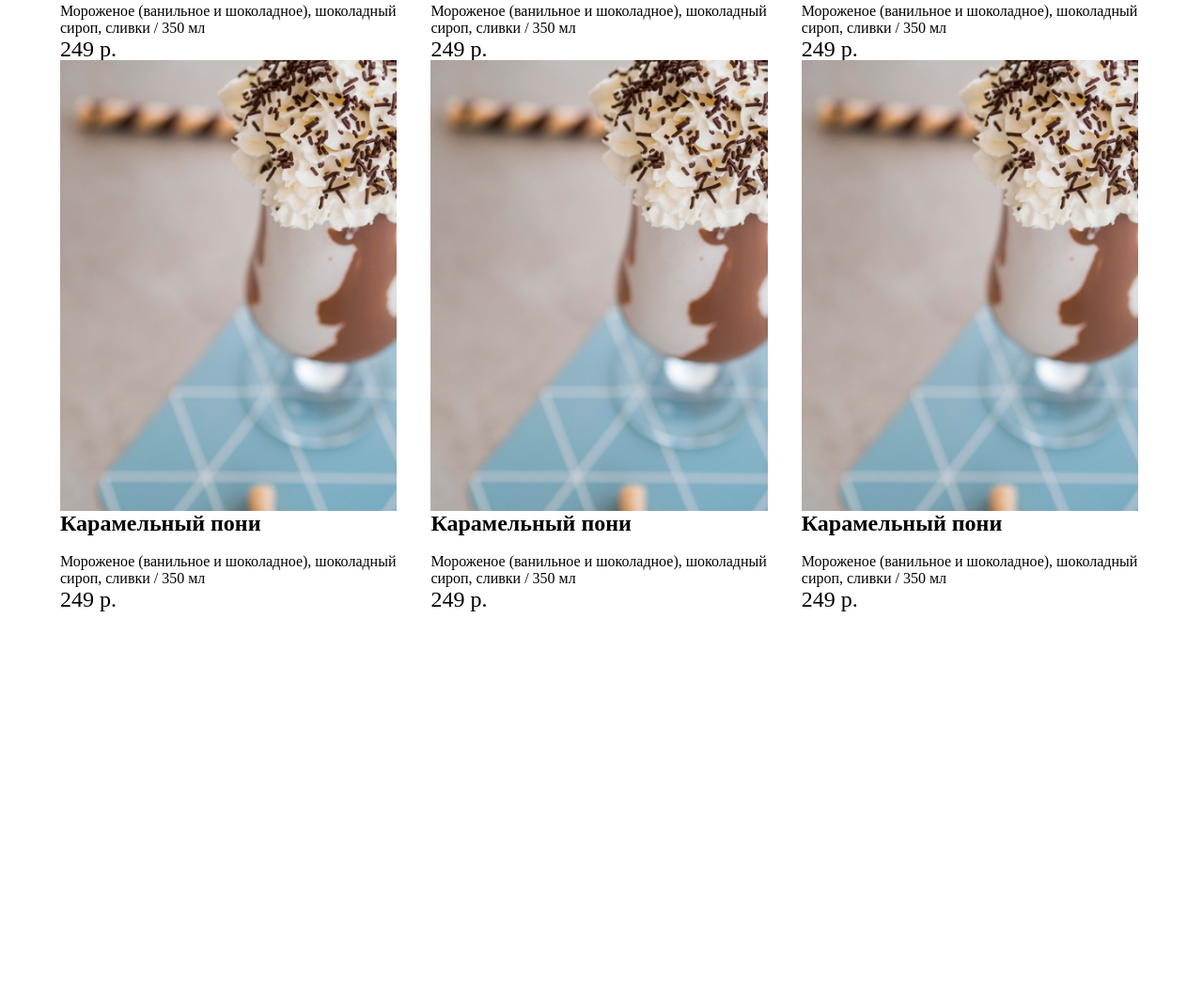
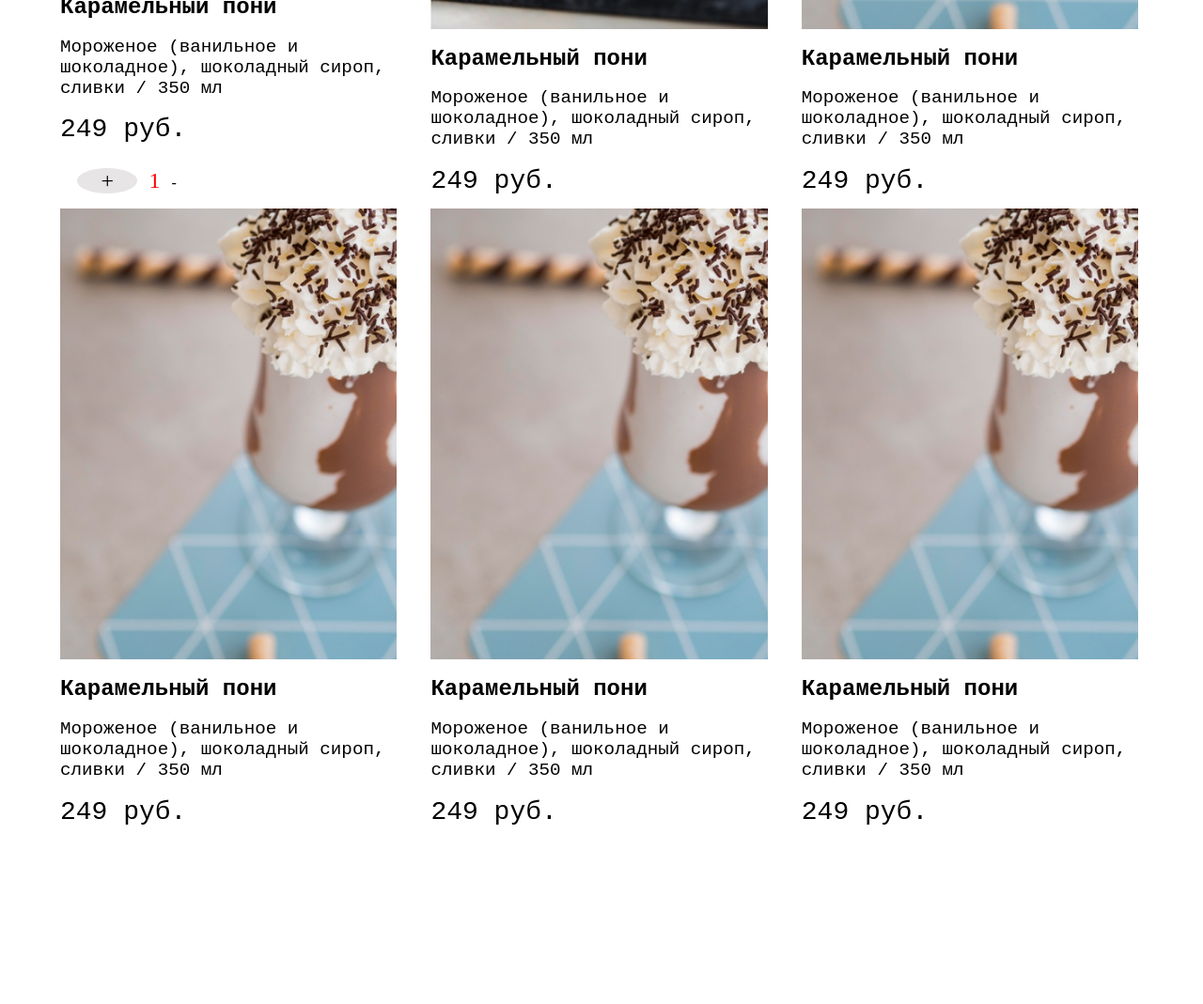
Before and after one commit to MoisGames/landing_pages_pizza, a plain HTML site: page first_landing_page.html in a window 1280 px wide. Shown: the part 1537-2606 px from the top of the page at 94% size. After the commit the page ends 2417 px from the top, so only its background shows below. Drawn offline with Linux system fonts and the light colour scheme.

Commit message:
add counter product v.0.18

```diff
--- a/css/style.css
+++ b/css/style.css
@@ -100,13 +100,62 @@ header {
     height: 60vh;
     margin: 0% -2.5% 5% 5%;
 }
+.name_grocery {
+    display: block;
+    margin: 5% 0;
+    font-size: 150%;
+    font-weight: bold;
+    font-family: 'Courier New', Courier, monospace;
+}
+.description_grocery {
+    display: block;
+    float: left;
+    font-size: 120%;
+    font-family: 'Courier New', Courier, monospace;
+    font-weight: normal ;
+    margin: 0 0 5% 0;
+}
+.price {
+    display: block;
+    font-size: 175%;
+    width: 200px;
+    margin: 5% 0;
+    font-family: 'Courier New', Courier, monospace;
+    font-weight: 300;
+}
+.button_counter_product {
+    margin: 5%;
+}
+#buttonCountPlus {
+    display: inline-block;
+    background-color: rgb(231, 229, 229);
+
+    border:none;
+    border-radius: 100%;
+    width: 20%;
+    height: 25%;
+    text-align: center;
+    cursor: pointer;
+    font-size: 150%;
+}
+#buttonCountNumber {
+    display: inline-block;
+    color: rgb(255, 0, 0);
+    font-size: 150%;
+    text-align: center;
+    margin: 2.5%;
+}
+#buttonCountMinus {
+    display: inline-block;
+    text-align: center;
+}
 .img_grocery {
     display: block;
     float: left;
     background-size: cover;
     width: 100%;
     height: 100%;
-    margin: 0%;
+    margin: 5% 0;
 }
 #img_caramel_ponycard {
     background-color: antiquewhite;
@@ -126,21 +175,3 @@ header {
     background-color: antiquewhite;
     background-image: url('../images/img_standart_rolls2.png');
 }
-.name_grocery {
-    display: block;
-
-    margin: 5% 0;
-    font-size: 150%;
-    font-weight: 600;
-}
-.description_grocery {
-    display: block;
-    float: left;
-}
-.price {
-    display: block;
-    font-size: 150%;
-    width: 200px;
-    height: 100%;
-    margin: 5% 0;
-}
--- a/first_landing_page.html
+++ b/first_landing_page.html
@@ -60,42 +60,47 @@
             <p class="name_grocery">Карамельный пони</p>
             <p class="description_grocery">Мороженое (ванильное и шоколадное),
                 шоколадный сироп, сливки / 350 мл</p>
-            <p class="price">249 р.</p>
+            <p class="price">249 руб.</p>
+                <div class="button_counter_product">
+                    <input type="button" id="buttonCountPlus" value="+">
+                    <div id="buttonCountNumber">1</div>
+                    <input type="button" id="buttonCountMinus" value="-">
+                </div>
 </div>
 <div class="grocery_card">
     <a class="img_grocery" id="img_standart_rolls"></a>
         <p class="name_grocery">Карамельный пони</p>
         <p class="description_grocery">Мороженое (ванильное и шоколадное),
             шоколадный сироп, сливки / 350 мл</p>
-        <p class="price">249 р.</p>
+        <p class="price">249 руб.</p>
 </div>
 <div class="grocery_card">
         <a class="img_grocery" id="img_caramel_ponycard"></a>
         <p class="name_grocery">Карамельный пони</p>
         <p class="description_grocery">Мороженое (ванильное и шоколадное),
             шоколадный сироп, сливки / 350 мл</p>
-        <p class="price">249 р.</p>
+        <p class="price">249 руб.</p>
 </div>
 <div class="grocery_card">
     <a class="img_grocery" id="img_caramel_ponycard"></a>
         <p class="name_grocery">Карамельный пони</p>
         <p class="description_grocery">Мороженое (ванильное и шоколадное),
             шоколадный сироп, сливки / 350 мл</p>
-        <p class="price">249 р.</p>
+        <p class="price">249 руб.</p>
 </div>
 <div class="grocery_card">
     <a class="img_grocery" id="img_caramel_ponycard"></a>
         <p class="name_grocery">Карамельный пони</p>
         <p class="description_grocery">Мороженое (ванильное и шоколадное),
             шоколадный сироп, сливки / 350 мл</p>
-        <p class="price">249 р.</p>
+        <p class="price">249 руб.</p>
 </div>
 <div class="grocery_card">
     <a class="img_grocery" id="img_caramel_ponycard"></a>
         <p class="name_grocery">Карамельный пони</p>
         <p class="description_grocery">Мороженое (ванильное и шоколадное),
             шоколадный сироп, сливки / 350 мл</p>
-        <p class="price">249 р.</p>
+        <p class="price">249 руб.</p>
 </div>
 </body>
 </html>
```
